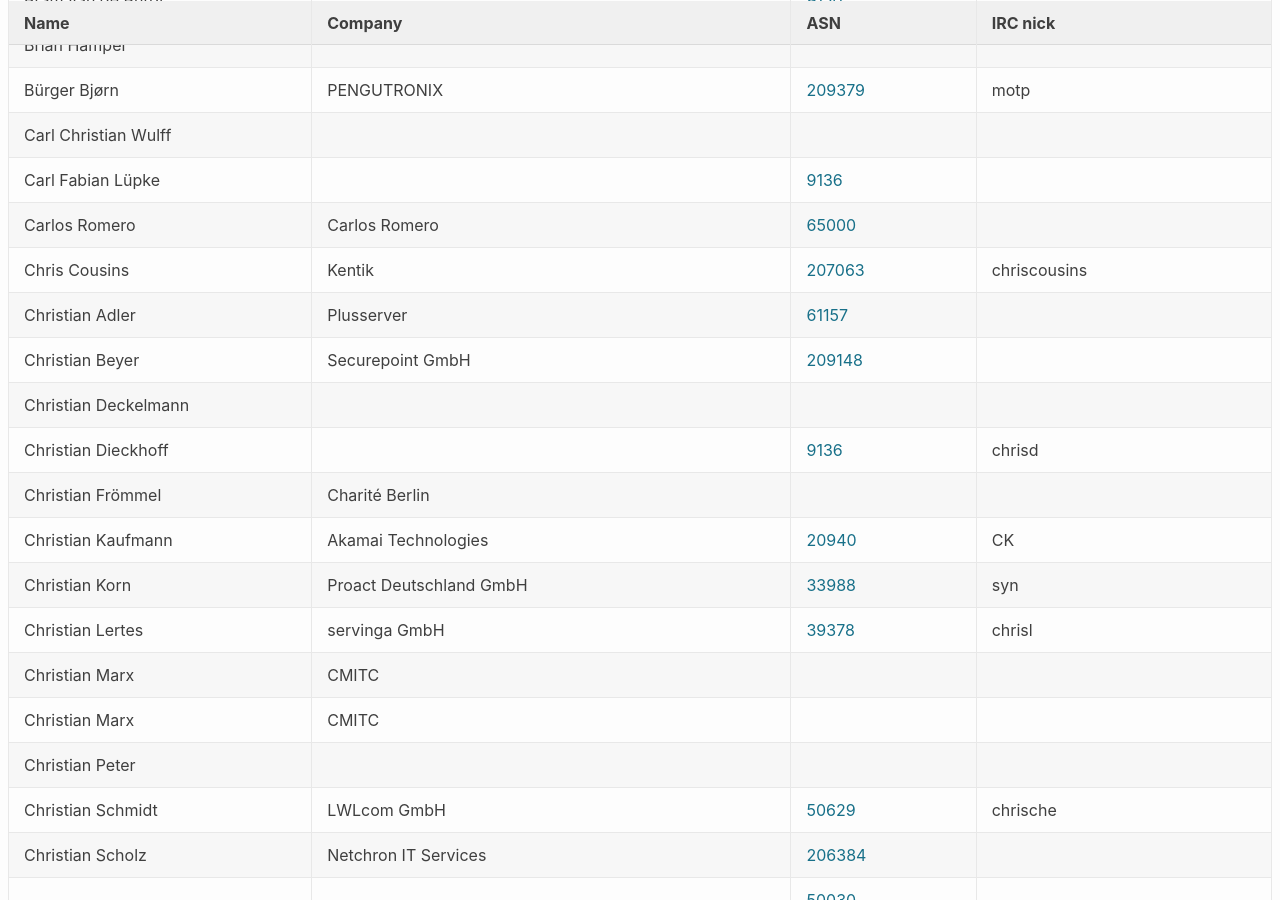
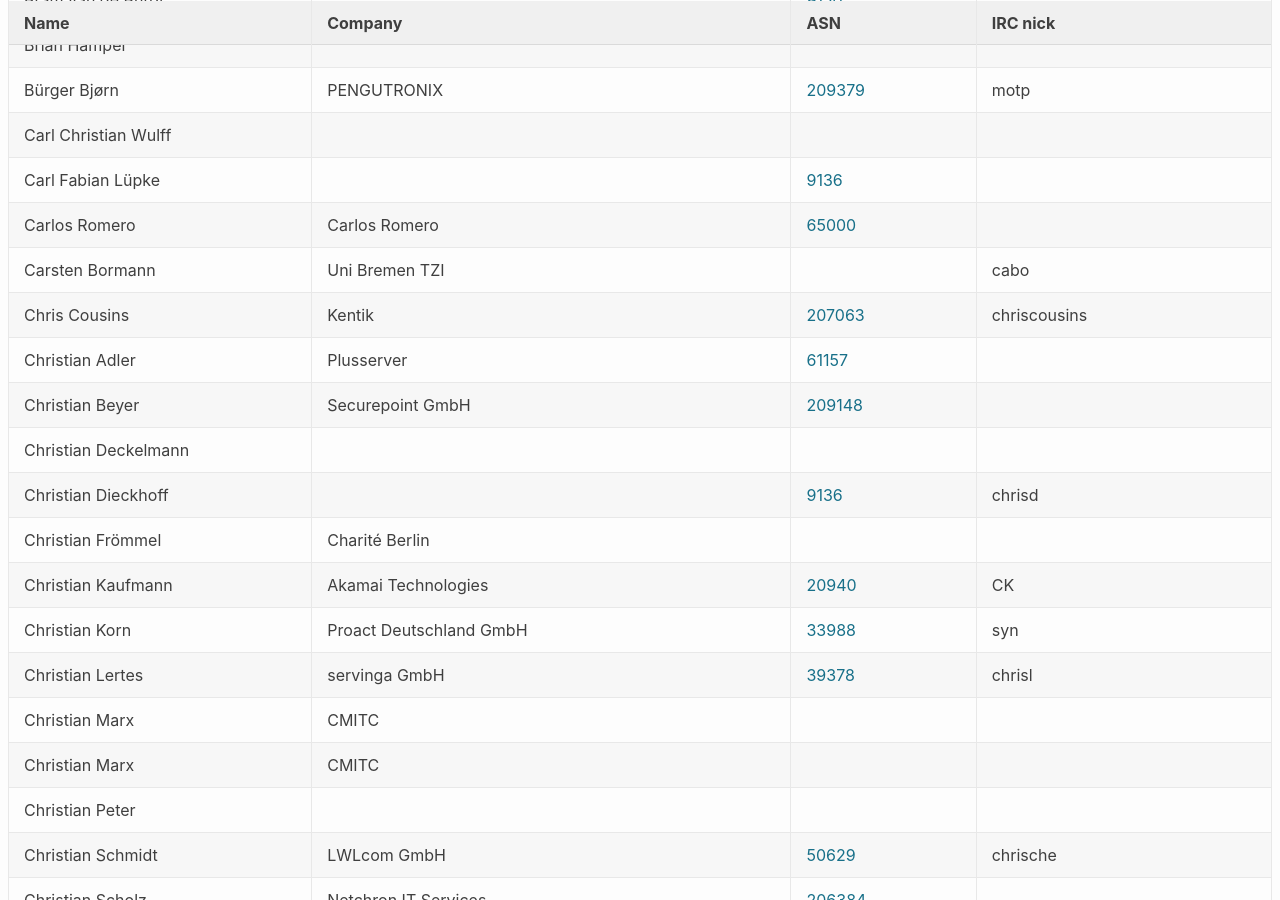
Before and after one commit to denog/pretix-attendeelist, a Jekyll site: the page built from index.markdown, in a window 1280 px wide and 900 px high, scrolled down 3226 px. Built offline with Jekyll 4.4.1, drawn with Linux system fonts in a browser that asks for light colours.

Commit message:
Latest data: Sun Nov  8 00:51:25 UTC 2020

```diff
--- a/_data/attendees.json
+++ b/_data/attendees.json
@@ -408,6 +408,12 @@
     "asn": "65000"
   },
   {
+    "name": "Carsten Bormann",
+    "company": "Uni Bremen TZI",
+    "irc": "cabo",
+    "asn": null
+  },
+  {
     "name": "Chris Cousins",
     "company": "Kentik",
     "irc": "chriscousins",
```
